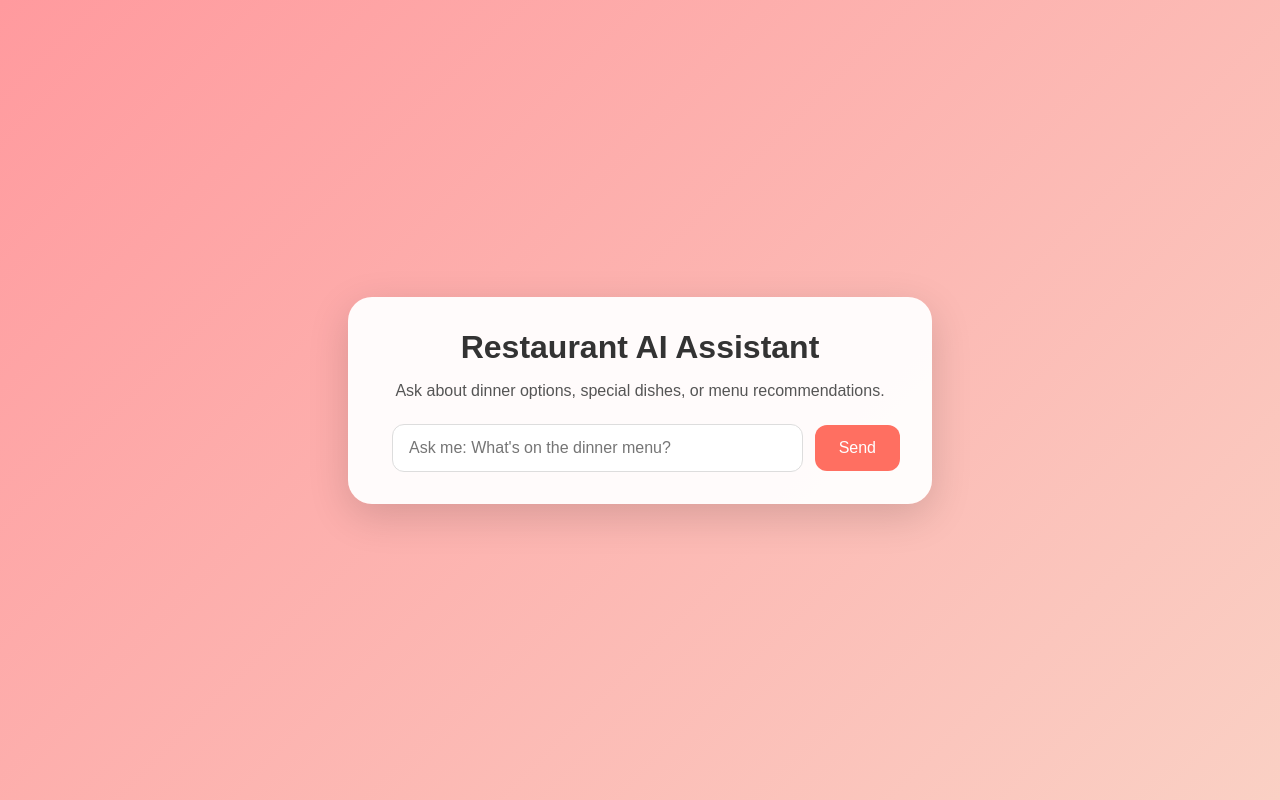
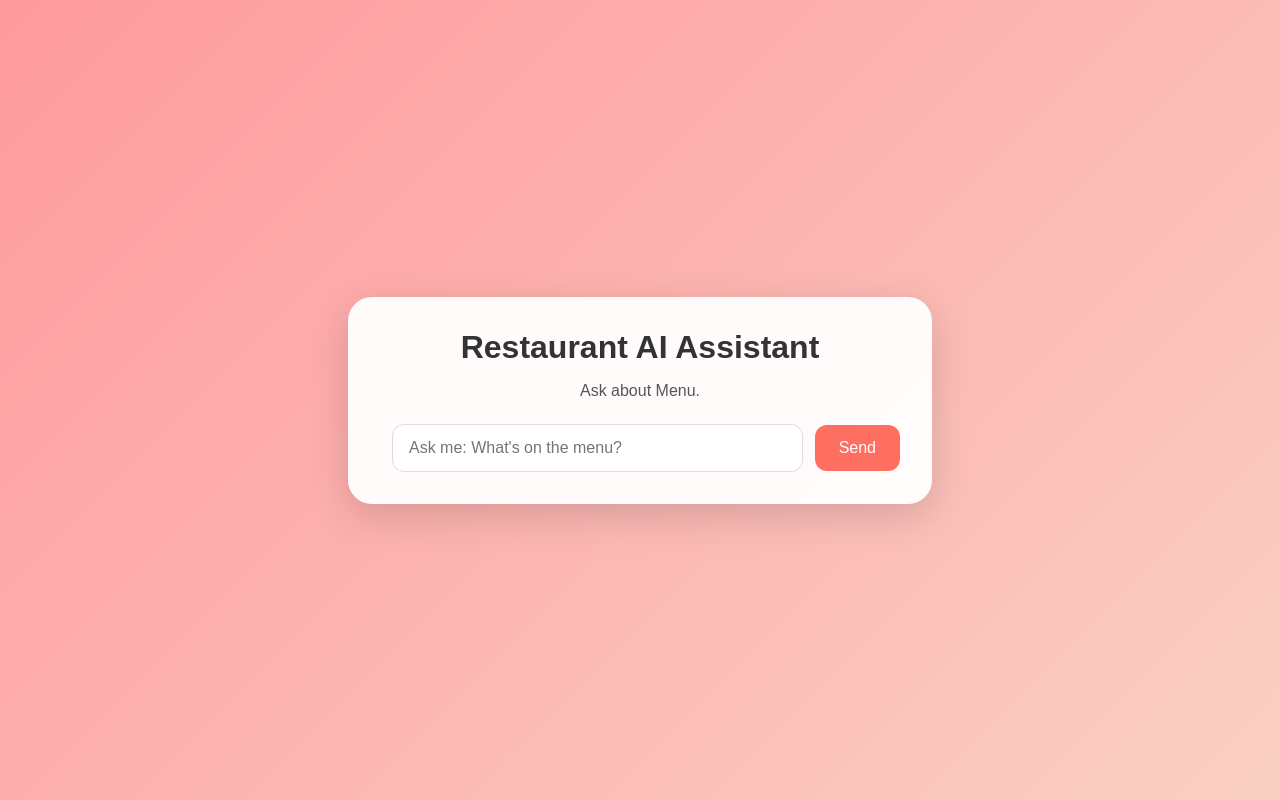
Before and after one commit to adeshrtk/ai-smart-restaurant, a website: page public/index.html in a window 1280 px wide. Drawn offline with Linux system fonts and the light colour scheme.

Commit message:
github fix

```diff
--- a/public/index.html
+++ b/public/index.html
@@ -66,10 +66,10 @@
 <body>
   <main class="chatbot">
     <h1>Restaurant AI Assistant</h1>
-    <p>Ask about dinner options, special dishes, or menu recommendations.</p>
+    <p>Ask about Menu.</p>
     <div class="chat-input">
       <div id="chat"></div>
-      <input type="text" id="userInput" placeholder="Ask me: What's on the dinner menu?" aria-label="Ask me what's on the dinner menu" />
+      <input type="text" id="userInput" placeholder="Ask me: What's on the menu?" aria-label="Ask me what's on the menu" />
       <button type="button" onclick="sendMessage()">Send</button>
     </div>
   </main>
```
Also changed, not shown: 1 other file.
